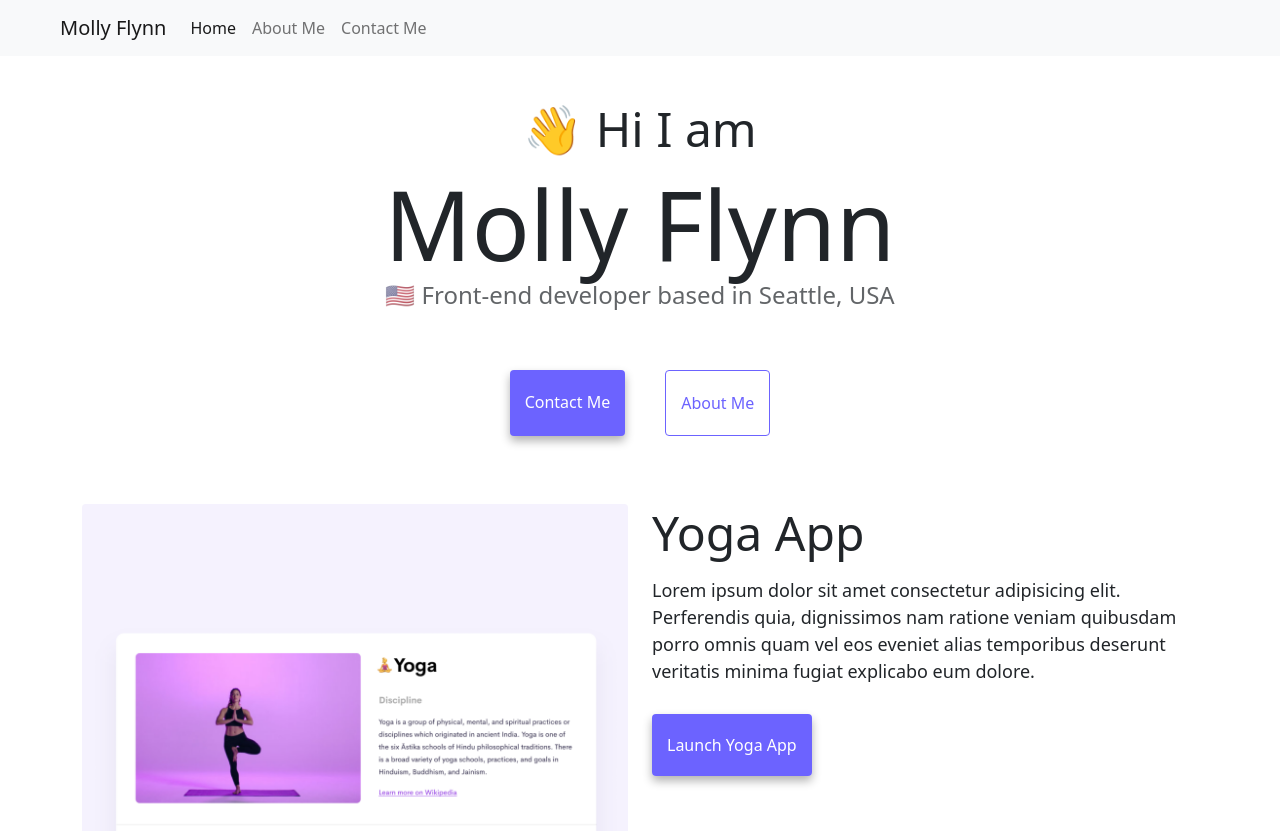
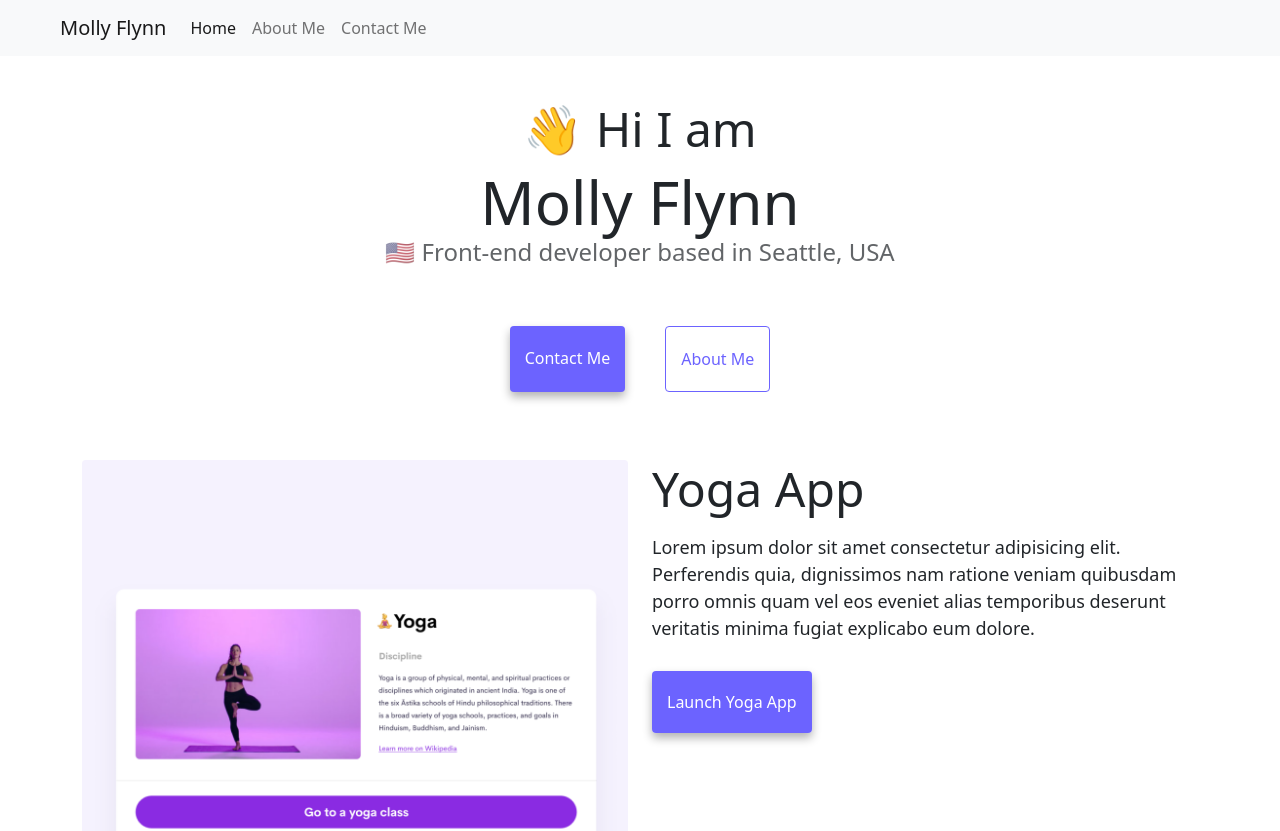
Before and after one commit to mfflynnnn/dummy-portfolio, a plain HTML site: page index.html in a window 1280 px wide. Shown: the top 831 px of the page. Drawn offline with nearby package versions, Linux system fonts and the light colour scheme.

Commit message:
Test: applied media query on h1 for mobile

```diff
--- a/src/style.css
+++ b/src/style.css
@@ -93,3 +93,9 @@ p {
 .email-link:hover {
   text-decoration: underline;
 }
+
+@media (min-width: 576px) {
+  h1 {
+    font-size: 60px;
+  }
+}
```
